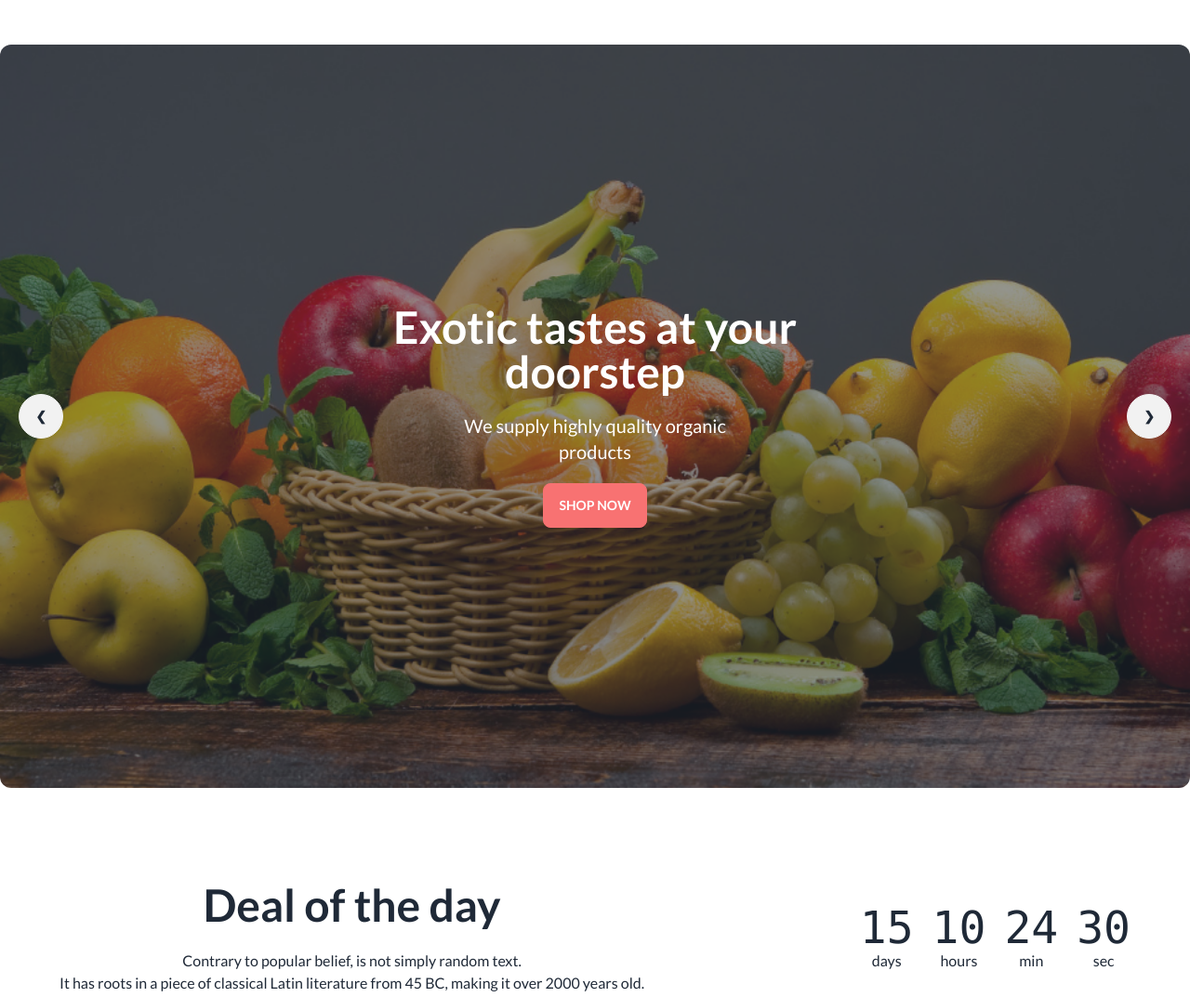
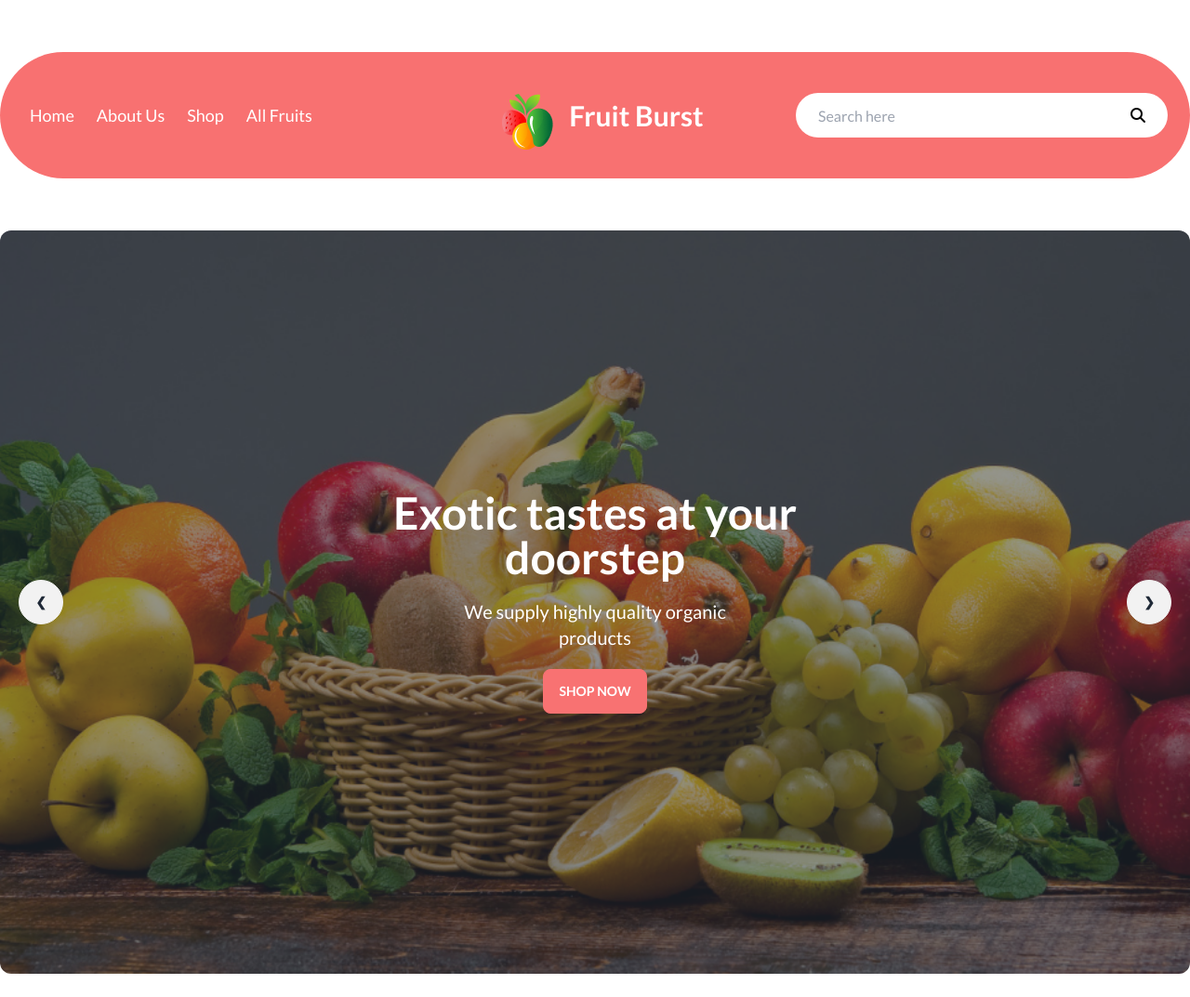
Before and after one commit to monsur3/fruit-brust-webpage, a plain HTML site: page index.html in a window 1280 px wide. Shown: the top 1073 px of the page at 93% size. Drawn offline with nearby package versions, Linux system fonts and the light colour scheme; grey boxes are pictures that could not be loaded.

Commit message:
added navbar

```diff
--- a/index.html
+++ b/index.html
@@ -20,30 +20,53 @@
 </head>
 <body class="font-lato ">
     <header class="container mx-auto">
-        <!-- <nav>
-          <div class="lg:container lg:mx-auto navbar my-12 p-5 rounded-[600px] bg-red-400">
-            <div class="sm:hidden md:block navbar-start">
-              <div class="text-white flex gap-7">
+        <nav>
+          <div class="navbar md:text-white md:bg-red-400 rounded-[600px] p-6 flex justify-around my-14">
+            <div class="navbar-start hidden lg:flex  items-center">
+              <div class="menu menu-horizontal gap-6">
                 <a class="text-lg">Home</a>
                 <a class="text-lg">About Us</a>
                 <a class="text-lg">Shop</a>
                 <a class="text-lg">All Fruits</a>
               </div>
             </div>
-            <div class="navbar-center text-white gap-4">
-              <img src="images/logo.png" alt="">
-            <p class="font-bold text-4xl">Fruit Burst</p>
-            </div>
-            <div class="sm:hidden md:block navbar-end w-[30%] ml-[20%]">
-                <div class="form-control">
-                  <input type="text" placeholder="Search" class="input input-bordered w-24 md:w-auto rounded-3xl"/>
+            <div class="flex justify-between flex-row-reverse items-center navbar-center lg:p-5  ">
+              <div class="dropdown ">
+                  <label tabindex="0" class="btn btn-ghost lg:hidden ">
+                      <svg xmlns="http://www.w3.org/2000/svg" class="h-5 w-5" fill="none" viewBox="0 0 24 24"
+                          stroke="currentColor">
+                          <path stroke-linecap="round" stroke-linejoin="round" stroke-width="2"
+                              d="M4 6h16M4 12h8m-8 6h16"/>
+                      </svg>
+                  </label>
+                  <ul tabindex="0"
+                      class="menu bg-[#eeeeee] md:bg-[#814c4c] menu-sm dropdown-content mt-3 z-[1] px-10 py-5 shadow bg-base-100 rounded-box">
+                      <li><a href="">Home</a></li>
+                      <li><a href="">About Us</a></li>
+                      <li><a href="">Shop</a></li>
+                      <li><a href="">All Fruits</a></li>
+                  </ul>
+              </div>
+              <div class="flex justify-center items-center flex-1 ">
+
+                  <a class="btn  btn-ghost normal-case  "><img src="./images/logo.png" alt="">
+
+                  </a>
+
+                  <div>
+                      <h2 class="text-3xl md:text-white font-extrabold">Fruit Burst</h2>
+                  </div>
+              </div>
+          </div>
+            <div class="hidden lg:flex navbar-end relative">
+                    <input class="h-10  rounded-3xl w-[400px] p-6" type="text" placeholder="Search here">
+                    <a class="absolute text-black right-6"> <i class="fa-solid fa-magnifying-glass"></i></a>
                 </div>
-            </div>
           </div>
-        </nav> -->
+        </nav>
         <!-- banner -->
         <div class="relative">
-          <div class="carousel w-full rounded-xl mt-12">
+          <div class="carousel w-full rounded-xl">
             <!-- slide1 -->
             <div id="slide1" class="carousel-item relative w-full">
                 <div class="hero min-h-screen" style="background-image: url(./images/banner1.png);">
```
